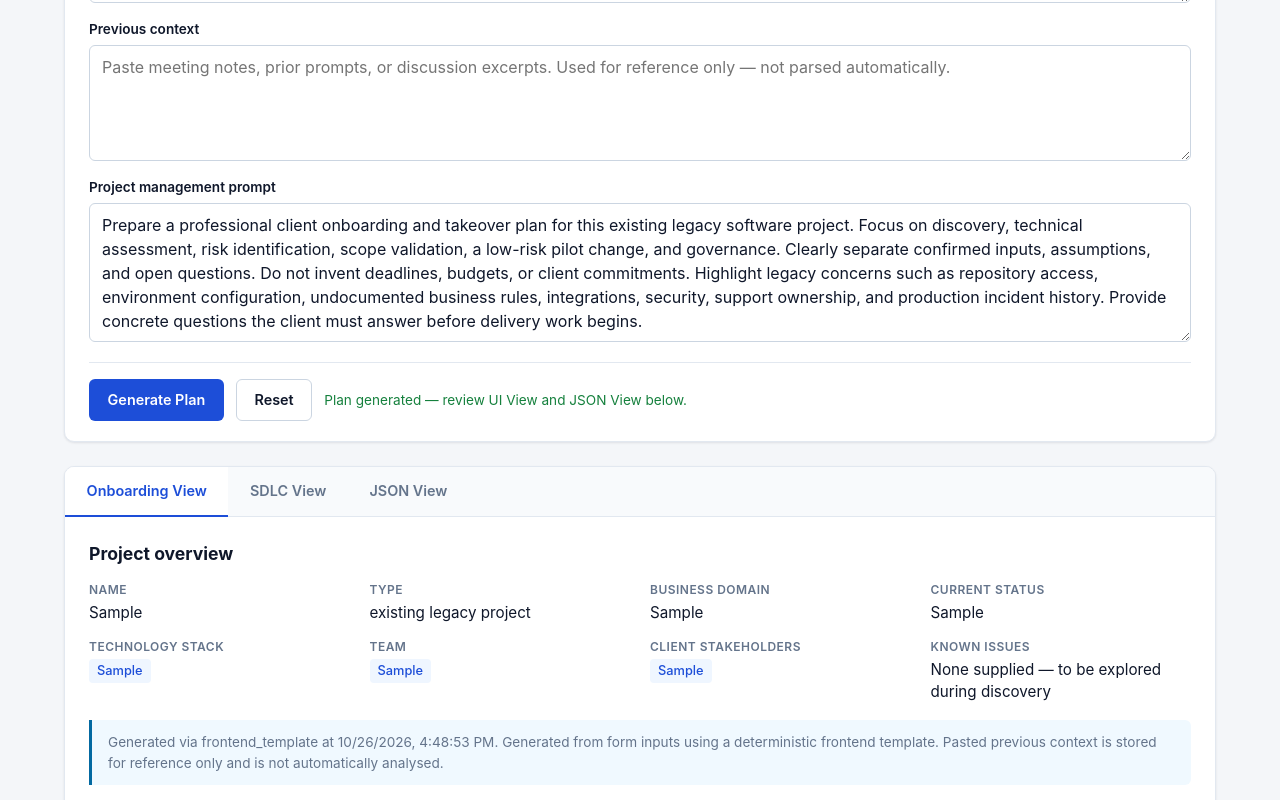
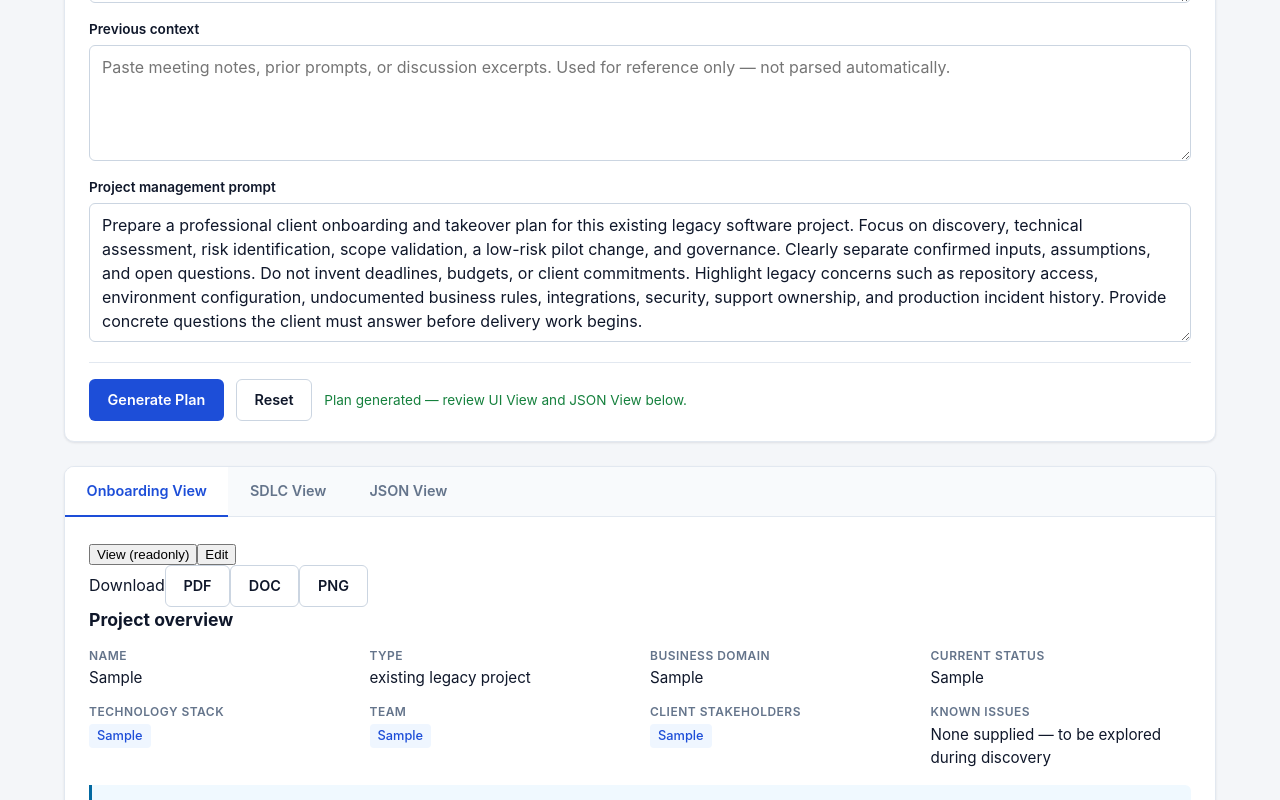
Before and after one commit to allanvarghese567-lab/project-manager-ai, a React (Vite) app: page / in a window 1280 px wide. Both pictures are taken after typing "Sample", "Sample", "Sample", "Sample", "Sample", "Sample" into the empty fields and a click on the button "Generate Plan". Shown: the part 676-1476 px from the top of the page. Built offline with nearby package versions, Linux system fonts and the light colour scheme.

Commit message:
PlanView: View/Edit tabs, export PDF/DOC/PNG, editable phases & task statuses

```diff
--- a/src/components/PlanView.tsx
+++ b/src/components/PlanView.tsx
@@ -1,12 +1,40 @@
-import type { ReactNode } from 'react';
-import type { OnboardingPlan, Phase, Risk } from '../types/plan';
+import { useState, type ReactNode } from 'react';
+import type { OnboardingPlan, Phase, Risk, Task, TaskStatus } from '../types/plan';
+import { exportAsDoc, exportAsPdf, exportAsPng, nextStatus } from '../utils/exportPlan';
 
 interface PlanViewProps {
   plan: OnboardingPlan | null;
+  onPlanChange?: (plan: OnboardingPlan) => void;
 }
+
+type Mode = 'view' | 'edit';
 
 function Badge({ children, tone }: { children: ReactNode; tone?: string }) {
   return <span className={`badge badge-${tone || 'neutral'}`}>{children}</span>;
+}
+
+function statusTone(status: string): string {
+  if (status === 'done') return 'info';
+  if (status === 'in_progress') return 'warn';
+  if (status === 'blocked') return 'danger';
+  return 'neutral';
+}
+
+function ExportBar({ elementId, title, name }: { elementId: string; title: string; name: string }) {
+  return (
+    <div className="export-bar">
+      <span className="export-label">Download</span>
+      <button type="button" className="btn btn-secondary btn-sm" onClick={() => exportAsPdf(elementId, title)}>
+        PDF
+      </button>
+      <button type="button" className="btn btn-secondary btn-sm" onClick={() => exportAsDoc(elementId, name, title)}>
+        DOC
+      </button>
+      <button type="button" className="btn btn-secondary btn-sm" onClick={() => void exportAsPng(elementId, name)}>
+        PNG
+      </button>
+    </div>
+  );
 }
 
 function PhaseCard({ phase, index }: { phase: Phase; index: number }) {
@@ -15,10 +43,8 @@ function PhaseCard({ phase, index }: { phase: Phase; index: number }) {
       <header className="phase-header">
         <span className="phase-index">Phase {index + 1}</span>
         <h3 className="phase-name">{phase.name}</h3>
-        <Badge tone="info">not started</Badge>
       </header>
       <p className="phase-objective">{phase.objective}</p>
-
       <div className="phase-section">
         <h4>Tasks</h4>
         <ul className="task-list">
@@ -29,11 +55,11 @@ function PhaseCard({ phase, index }: { phase: Phase; index: number }) {
                 <Badge tone={task.priority === 'high' ? 'danger' : task.priority === 'medium' ? 'warn' : 'neutral'}>
                   {task.priority}
                 </Badge>
+                <Badge tone={statusTone(task.status)}>{task.status.replace(/_/g, ' ')}</Badge>
               </div>
               <p className="task-desc">{task.description}</p>
               <div className="task-meta">
                 <span>Owner: {task.owner}</span>
-                <span>Status: {task.status.replace('_', ' ')}</span>
               </div>
               {task.acceptance_criteria.length > 0 && (
                 <ul className="criteria-list">
@@ -46,7 +72,6 @@ function PhaseCard({ phase, index }: { phase: Phase; index: number }) {
           ))}
         </ul>
       </div>
-
       {phase.expected_outcomes.length > 0 && (
         <div className="phase-section">
           <h4>Expected outcomes</h4>
@@ -57,7 +82,6 @@ function PhaseCard({ phase, index }: { phase: Phase; index: number }) {
           </ul>
         </div>
       )}
-
       {phase.client_decisions_required.length > 0 && (
         <div className="phase-section decisions">
           <h4>Client decisions required</h4>
@@ -92,24 +116,11 @@ function RiskRow({ risk }: { risk: Risk }) {
   );
 }
 
-export function PlanView({ plan }: PlanViewProps) {
-  if (!plan) {
-    return (
-      <div className="empty-state">
-        <h3>No plan yet</h3>
-        <p>
-          Fill in project details above and click <strong>Generate Plan</strong>. The result is a structured
-          template based on your inputs — not an AI analysis of pasted text.
-        </p>
-      </div>
-    );
-  }
-
+function ReadonlyBody({ plan }: { plan: OnboardingPlan }) {
   const { project, client_onboarding, risks, dependencies, assumptions, open_questions, next_actions, metadata } =
     plan;
-
   return (
-    <div className="plan-view">
+    <div id="onboarding-export-root" className="plan-view">
       <section className="overview-card">
         <h2>Project overview</h2>
         <dl className="overview-grid">
@@ -210,7 +221,6 @@ export function PlanView({ plan }: PlanViewProps) {
             ))}
           </ul>
         </section>
-
         <section className="list-card">
           <h2>Assumptions</h2>
           <ul>
@@ -219,7 +229,6 @@ export function PlanView({ plan }: PlanViewProps) {
             ))}
           </ul>
         </section>
-
         <section className="list-card highlight">
           <h2>Open questions</h2>
           <ul>
@@ -228,7 +237,6 @@ export function PlanView({ plan }: PlanViewProps) {
             ))}
           </ul>
         </section>
-
         <section className="list-card action">
           <h2>Immediate next actions</h2>
           <ol>
@@ -241,3 +249,159 @@ export function PlanView({ plan }: PlanViewProps) {
     </div>
   );
 }
+
+function EditableBody({
+  plan,
+  onPlanChange,
+}: {
+  plan: OnboardingPlan;
+  onPlanChange: (plan: OnboardingPlan) => void;
+}) {
+  const updatePhase = (phaseId: string, patch: Partial<Phase>) => {
+    const phases = plan.client_onboarding.phases.map((p) =>
+      p.id === phaseId ? { ...p, ...patch } : p
+    );
+    onPlanChange({
+      ...plan,
+      client_onboarding: { ...plan.client_onboarding, phases },
+    });
+  };
+
+  const updateTask = (phaseId: string, taskId: string, patch: Partial<Task>) => {
+    const phases = plan.client_onboarding.phases.map((p) => {
+      if (p.id !== phaseId) return p;
+      return {
+        ...p,
+        tasks: p.tasks.map((t) => (t.id === taskId ? { ...t, ...patch } : t)),
+      };
+    });
+    onPlanChange({
+      ...plan,
+      client_onboarding: { ...plan.client_onboarding, phases },
+    });
+  };
+
+  const cycleTaskStatus = (phaseId: string, task: Task) => {
+    updateTask(phaseId, task.id, { status: nextStatus(task.status) as TaskStatus });
+  };
+
+  return (
+    <div className="edit-view">
+      <p className="json-help">
+        Edit phase names, objectives, task titles/descriptions, owners, and cycle task status. Changes update
+        the plan live (also reflected in JSON View).
+      </p>
+      {plan.client_onboarding.phases.map((phase, index) => (
+        <div key={phase.id} className="edit-card">
+          <div className="edit-card-header">
+            <span className="phase-index">Phase {index + 1}</span>
+            <input
+              className="edit-input"
+              value={phase.name}
+              onChange={(e) => updatePhase(phase.id, { name: e.target.value })}
+              aria-label={`Phase ${index + 1} name`}
+            />
+          </div>
+          <label className="edit-field">
+            <span>Objective</span>
+            <textarea
+              rows={2}
+              value={phase.objective}
+              onChange={(e) => updatePhase(phase.id, { objective: e.target.value })}
+            />
+          </label>
+          <h4 className="edit-subheading">Tasks</h4>
+          {phase.tasks.map((task) => (
+            <div key={task.id} className="edit-task">
+              <div className="edit-task-row">
+                <input
+                  className="edit-input"
+                  value={task.title}
+                  onChange={(e) => updateTask(phase.id, task.id, { title: e.target.value })}
+                  aria-label="Task title"
+                />
+                <button
+                  type="button"
+                  className={`btn btn-sm status-btn status-${task.status}`}
+                  onClick={() => cycleTaskStatus(phase.id, task)}
+                  title="Click to cycle status"
+                >
+                  {task.status.replace(/_/g, ' ')}
+                </button>
+              </div>
+              <textarea
+                rows={2}
+                value={task.description}
+                onChange={(e) => updateTask(phase.id, task.id, { description: e.target.value })}
+                aria-label="Task description"
+              />
+              <input
+                className="edit-input"
+                value={task.owner}
+                onChange={(e) => updateTask(phase.id, task.id, { owner: e.target.value })}
+                aria-label="Task owner"
+                placeholder="Owner"
+              />
+            </div>
+          ))}
+        </div>
+      ))}
+    </div>
+  );
+}
+
+export function PlanView({ plan, onPlanChange }: PlanViewProps) {
+  const [mode, setMode] = useState<Mode>('view');
+
+  if (!plan) {
+    return (
+      <div className="empty-state">
+        <h3>No plan yet</h3>
+        <p>
+          Fill in project details above and click <strong>Generate Plan</strong>, or paste JSON in JSON View and
+          Apply.
+        </p>
+      </div>
+    );
+  }
+
+  return (
+    <div className="subview">
+      <div className="subview-toolbar">
+        <div className="sub-tabs" role="tablist">
+          <button
+            type="button"
+            role="tab"
+            className={`sub-tab ${mode === 'view' ? 'active' : ''}`}
+            aria-selected={mode === 'view'}
+            onClick={() => setMode('view')}
+          >
+            View (readonly)
+          </button>
+          <button
+            type="button"
+            role="tab"
+            className={`sub-tab ${mode === 'edit' ? 'active' : ''}`}
+            aria-selected={mode === 'edit'}
+            onClick={() => setMode('edit')}
+          >
+            Edit
+          </button>
+        </div>
+        {mode === 'view' && (
+          <ExportBar
+            elementId="onboarding-export-root"
+            title={`${plan.project.name} — Onboarding Plan`}
+            name={`${plan.project.name}-onboarding`}
+          />
+        )}
+      </div>
+
+      {mode === 'view' && <ReadonlyBody plan={plan} />}
+      {mode === 'edit' && onPlanChange && <EditableBody plan={plan} onPlanChange={onPlanChange} />}
+      {mode === 'edit' && !onPlanChange && (
+        <p className="form-hint warn-hint">Editing is not connected. Reload the app.</p>
+      )}
+    </div>
+  );
+}
```
